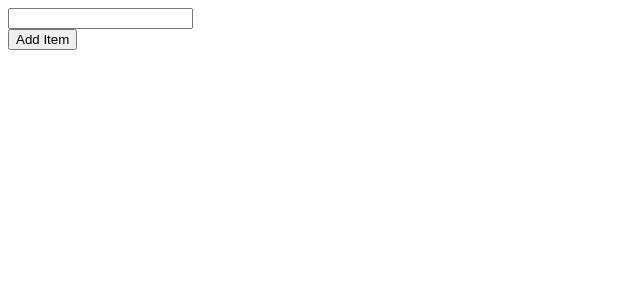
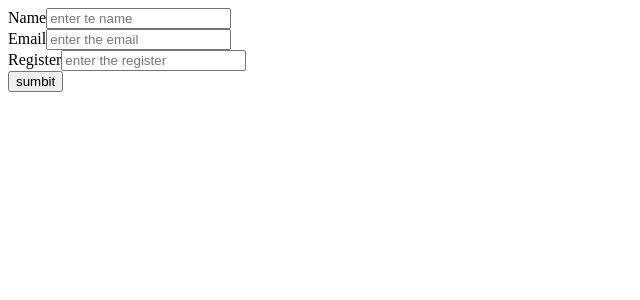
Before and after one commit to vijay8815/vijayrani, a React (Create React App) app: page / in a window 1280 px wide. Shown: the top 300 px of the page, without its empty margins (0-640 px from the left). Built offline with nearby package versions, Linux system fonts and the light colour scheme.

Commit message:
local_storage

```diff
--- a/src/App.js
+++ b/src/App.js
@@ -3,15 +3,18 @@
 // import Hello from "./components/Hello"
 import Insta from "./components/Insta";
 import Todolist from "./components/Todolist";
+import Local from "./components/Local";
 function App() {
   return (
     <div className="App">
       {/* <Header/>
       <Hello/>
       <Footer/>
-      <Fun/> */}
-      <Todolist/>
-    </div>
+      <Fun/>
+       <Todolist/>
+       <localStorage/>*/}
+       <Local/>
+          </div>
   );
 }
 
--- /dev/null
+++ b/src/components/Local.js
@@ -0,0 +1,55 @@
+import React,{useState,useEffect} from 'react'
+
+ const Local = () => {
+    const[name,setName]= useState('');
+    const[email,setEmail]=useState('');
+    const[register,setRegister]=useState('')
+    const [arr,setArr]=useState([])
+
+    function shows(){
+
+        localStorage.setItem('name',name);
+        localStorage.setItem('email',email);
+        localStorage.setItem('reg no',register.toString() );
+        disp();
+
+
+    }
+    function disp(){
+        let na = localStorage.getItem('name');
+        let em = localStorage.getItem('email');
+        let reg = localStorage.getItem('register');
+        setArr([...arr,na,em,reg]);
+        }
+
+
+
+
+  return (
+    <>
+
+
+    <form>
+        <label >Name</label>
+        <input type="text" placeholder='enter te name' value={name} onChange={(e)=>setName(e.target.value)}/>
+        <br/>
+        <label>Email</label>
+        <input type="email" placeholder='enter the email' value={email} onChange={(e)=>setEmail(e.target.value)}/>
+        <br/>
+        <label>Register</label>
+        <input type="text" placeholder='enter the register ' value={register} onChange={(e)=>setRegister(e.target.value)} />
+        <br/>
+        <button  type="sumbit" onClick={(event)=>shows()}>sumbit</button>
+
+         </form>
+         {
+            arr.map((item,index)=>(
+                <li key={index}>{item}</li>
+            ))
+         }
+
+
+    </>
+  )
+}
+export default Local
--- a/src/components/Todolist.js
+++ b/src/components/Todolist.js
@@ -15,7 +15,7 @@ const Todolist = () => {
         {
         arr.map((item,index)=>(
             <li key={index}>{item}</li>
-        ))}
+        )                                                                           )}
 
 </div>
 <button onClick={()=>inserting()}>Add Item</button>
```
Also changed, not shown: src/components/LocalStorage.js (added, +22 -0 lines), src/components/Local.css (added).
